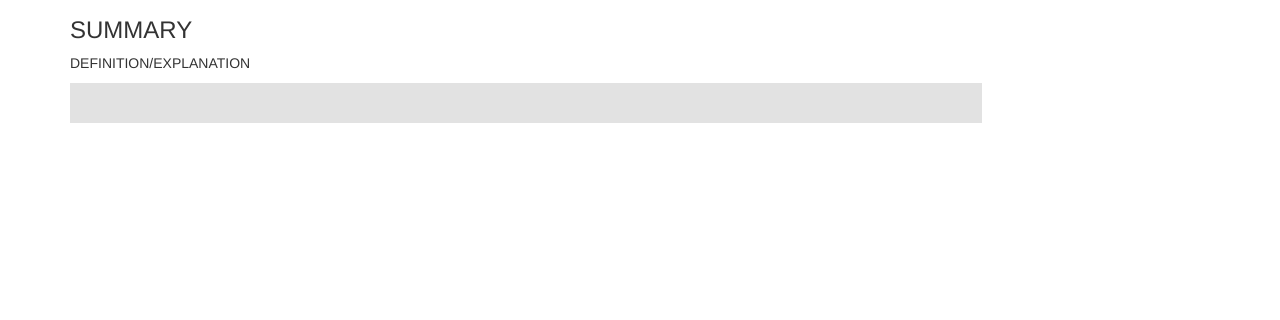
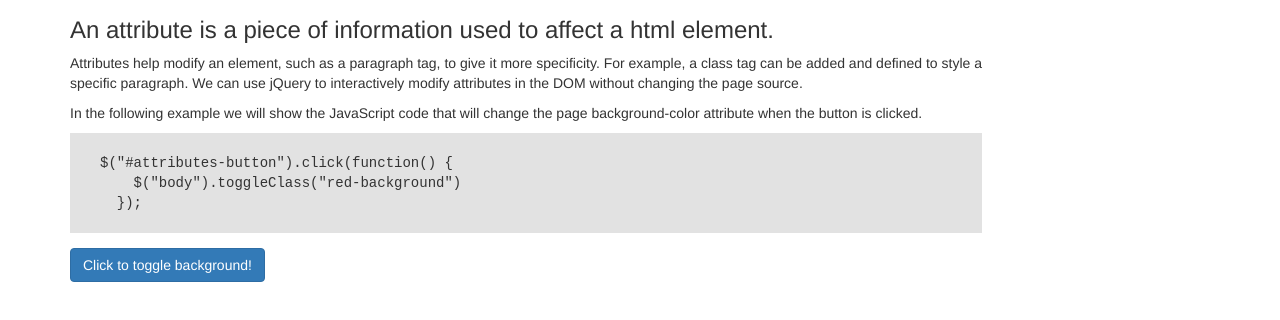
Before and after one commit to marywarrington/jan14-reviewpage, a plain HTML site: page html/attributes.html in a window 1280 px wide. Shown: the part 134-454 px from the top of the page. Drawn offline with Linux system fonts and the light colour scheme.

Commit message:
fill out attributes page

```diff
--- a/css/styles.css
+++ b/css/styles.css
@@ -18,3 +18,11 @@ div.code {
 .JSReturn {
   color: #0400A5;
 }
+
+.red-background {
+  background-color: #F75656;
+}
+
+.example {
+  margin-top: 15px;
+}
--- a/html/attributes.html
+++ b/html/attributes.html
@@ -59,11 +59,16 @@
 <!-- End Navbar -->
     <div class="container">
       <h1>Attributes</h1>
-      <h3>SUMMARY</h3>
-      <p>DEFINITION/EXPLANATION</p>
+      <h3>An attribute is a piece of information used to affect a html element.</h3>
+      <p>Attributes help modify an element, such as a paragraph tag, to give it more specificity. For example, a class tag can be added and defined to style a specific paragraph. We can use jQuery to interactively modify attributes in the DOM without changing the page source.</p>
+      <p>In the following example we will show the JavaScript code that will change the page background-color attribute when the button is clicked.</p>
       <div class="code">
+      $("#attributes-button").click(function()&nbsp;{<br />
+      &nbsp;&nbsp;&nbsp;&nbsp;$("body").toggleClass("red-background")<br />
+      &nbsp;&nbsp;});
       </div>
       <div class="example">
+        <button type="button" class="btn btn-primary" id="attributes-button">Click to toggle background!</button>
       </div>
     </div>
   </body>
--- a/js/scripts.js
+++ b/js/scripts.js
@@ -0,0 +1,6 @@
+$(document).ready(function(){
+
+  $("#attributes-button").click(function() {
+    $("body").toggleClass("red-background")
+  });
+});
```
